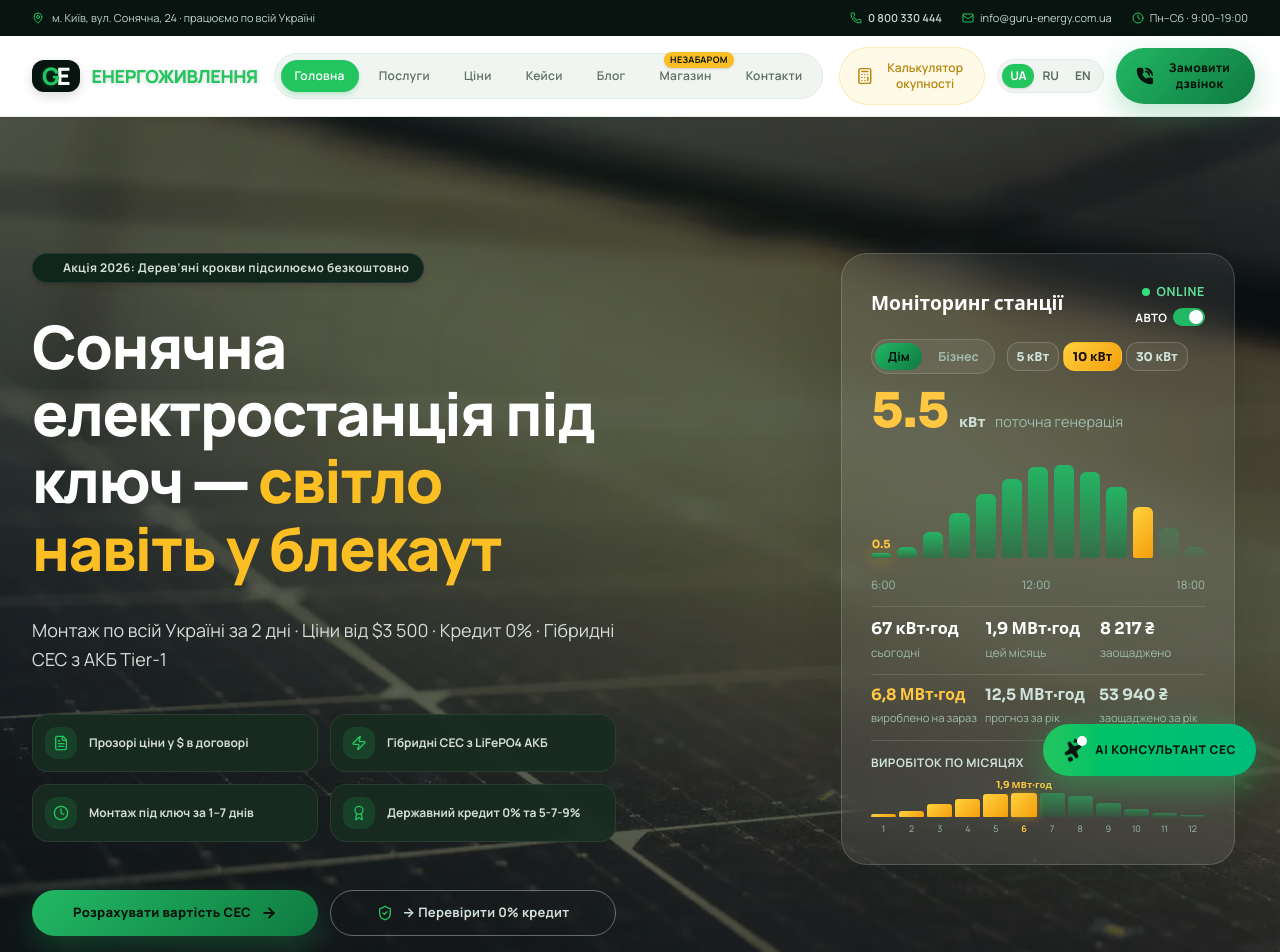
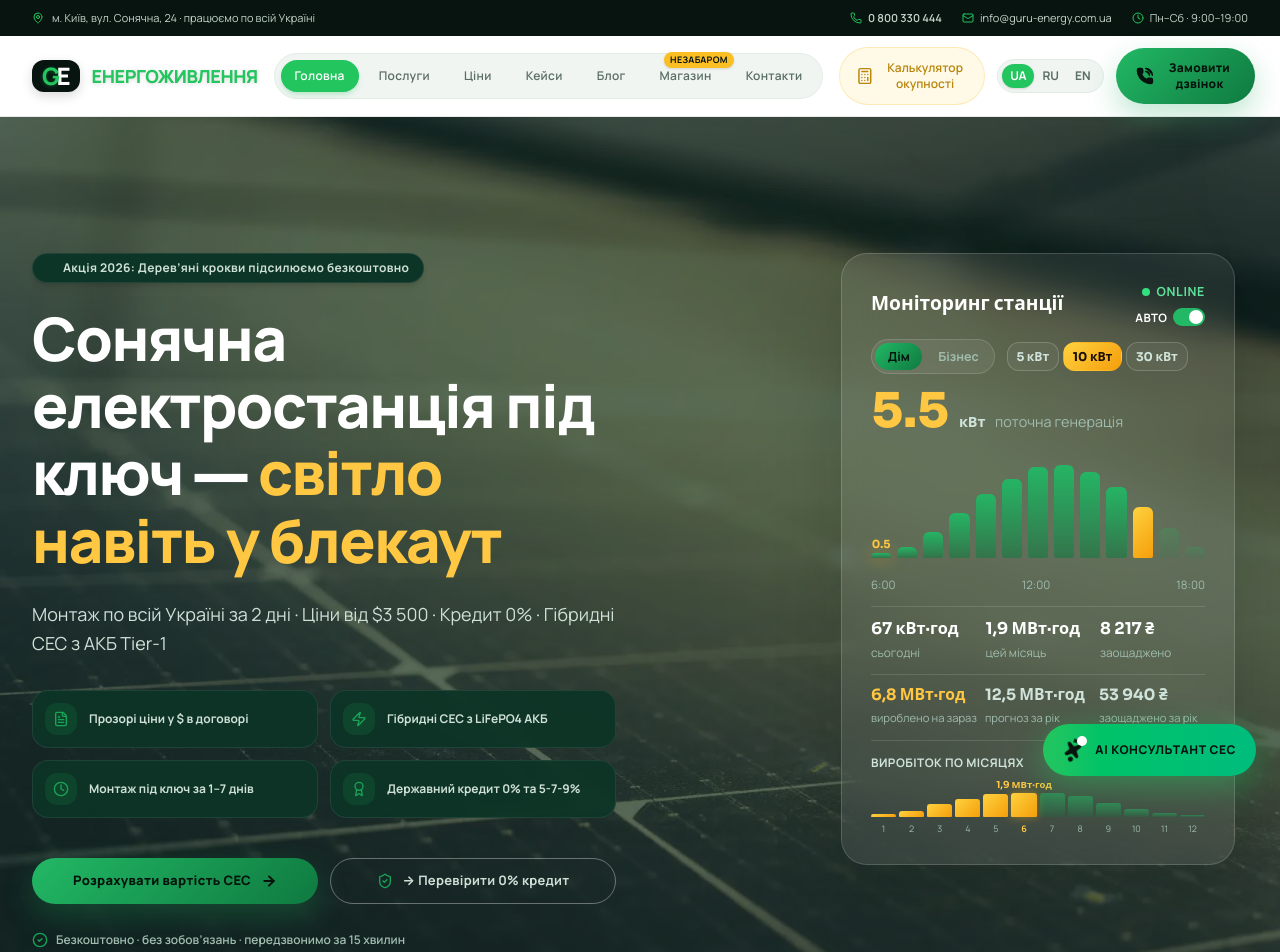
Before and after one commit to AnDrey1902/ses-ai-studio, a React (Vite) app: page / in a window 1280 px wide. Shown: the top 952 px of the page. Built offline with nearby package versions, Linux system fonts and the light colour scheme.

Commit message:
refactor(ds): Hero on v2 tokens — emerald/gold, Sora H1, viewport-fit

```diff
--- a/src/components/landing/HeroSection.tsx
+++ b/src/components/landing/HeroSection.tsx
@@ -25,44 +25,44 @@ export const HeroSection: React.FC = () => {
       {/* Background Image */}
       <div className="absolute inset-0 z-[-1]">
         <img src={heroBg} alt="" className="w-full h-full object-cover" />
-        <div className="absolute inset-0 bg-[#07140F]/65" />
+        <div className="absolute inset-0 bg-ink/65" />
       </div>
 
       {/* Glow Orbs */}
-      <div className="absolute top-1/4 left-1/2 -translate-x-1/2 -translate-y-1/2 w-[700px] h-[400px] bg-gradient-to-tr from-[rgba(34,197,94,.08)] to-[rgba(251,191,36,.05)] blur-[140px] rounded-full pointer-events-none z-[-1]" />
+      <div className="absolute top-1/4 left-1/2 -translate-x-1/2 -translate-y-1/2 w-[700px] h-[400px] bg-gradient-to-tr from-[rgba(24,165,88,.08)] to-[rgba(255,199,66,.05)] blur-[140px] rounded-full pointer-events-none z-[-1]" />
 
       <div className="max-w-[1280px] mx-auto px-5 md:px-8">
-        <div className="grid grid-cols-1 lg:grid-cols-12 gap-12 items-start">
+        <div className="grid grid-cols-1 lg:grid-cols-12 gap-8 lg:gap-12 items-start">
 
           {/* Left Column: Copy & CTAs */}
-          <div className="lg:col-span-6 space-y-6 sm:space-y-8 text-center lg:text-left">
+          <div className="lg:col-span-6 space-y-4 sm:space-y-6 text-center lg:text-left">
 
             {/* Urgent Tag */}
-            <div className="inline-flex items-center gap-2 px-3.5 py-1.5 rounded-full bg-[#10261C] border border-[rgba(255,255,255,.08)] shadow-md">
-              <span className="flex h-2 w-2 rounded-full bg-[#22C55E] animate-ping" />
-              <span className="text-xs font-bold text-[#D5DDD8] tracking-wide">
+            <div className="inline-flex items-center gap-2 px-3.5 py-1.5 rounded-full bg-ink-2 border border-[rgba(255,255,255,.08)] shadow-md">
+              <span className="flex h-2 w-2 rounded-full bg-emerald animate-ping" />
+              <span className="text-xs font-bold text-cloud tracking-wide">
                 {tr('hero_urgent_tag')}
               </span>
             </div>
 
             {/* Main H1 */}
-            <h1 className="text-3xl sm:text-4xl md:text-5xl lg:text-6xl font-extrabold tracking-tight text-white leading-[1.12]">
-              {tr('hero_h1_pre')}<span className="text-[#FBBF24]">{tr('hero_h1_span')}</span>
+            <h1 className="font-display text-3xl sm:text-4xl md:text-5xl lg:text-6xl font-extrabold tracking-tight text-white leading-[1.12]">
+              {tr('hero_h1_pre')}<span className="text-sun">{tr('hero_h1_span')}</span>
             </h1>
 
             {/* Subtitle */}
-            <p className="text-base sm:text-lg text-[#D5DDD8] font-normal leading-relaxed max-w-2xl mx-auto lg:mx-0">
+            <p className="text-base sm:text-lg text-cloud font-normal leading-relaxed max-w-2xl mx-auto lg:mx-0">
               {tr('hero_sub')}
             </p>
 
             {/* 4 Bullets */}
             <div className="grid grid-cols-1 sm:grid-cols-2 gap-3 pt-2 text-left max-w-2xl mx-auto lg:mx-0">
               {bullets.map((b, i) => (
-                <div key={i} className="flex items-center gap-3 p-3 rounded-2xl bg-[rgba(24,44,33,.92)] border border-[rgba(255,255,255,.08)] backdrop-blur-sm w-full">
-                  <div className="w-8 h-8 rounded-xl bg-[rgba(34,197,94,.15)] text-[#22C55E] flex items-center justify-center shrink-0">
+                <div key={i} className="flex items-center gap-3 p-3 rounded-2xl bg-[rgba(13,53,39,.92)] border border-[rgba(255,255,255,.08)] backdrop-blur-sm w-full">
+                  <div className="w-8 h-8 rounded-xl bg-[rgba(24,165,88,.15)] text-emerald flex items-center justify-center shrink-0">
                     <b.icon className="w-4 h-4" />
                   </div>
-                  <span className="text-xs font-bold text-[#D5DDD8] leading-snug">{b.text}</span>
+                  <span className="text-xs font-bold text-cloud leading-snug">{b.text}</span>
                 </div>
               ))}
             </div>
@@ -81,14 +81,14 @@ export const HeroSection: React.FC = () => {
                 onClick={() => openLeadModal('8 kW', 'Credit 0%', tr('lead_source_header'))}
                 className="ds-btn-secondary !py-3 !px-7 !text-[13px]"
               >
-                <ShieldCheck className="w-4 h-4 text-[#22C55E]" />
+                <ShieldCheck className="w-4 h-4 text-emerald" />
                 <span>→ {tr('btn_loan_check')}</span>
               </button>
             </div>
 
             {/* Microcopy Guarantee */}
-            <div className="flex items-center justify-center lg:justify-start gap-2 pt-1 text-xs font-semibold text-[#92A299]">
-              <CheckCircle2 className="w-4 h-4 text-[#22C55E] shrink-0" />
+            <div className="flex items-center justify-center lg:justify-start gap-2 pt-1 text-xs font-semibold text-muted-dark">
+              <CheckCircle2 className="w-4 h-4 text-emerald shrink-0" />
               <span>{tr('micro_trust')}</span>
             </div>
 
```
